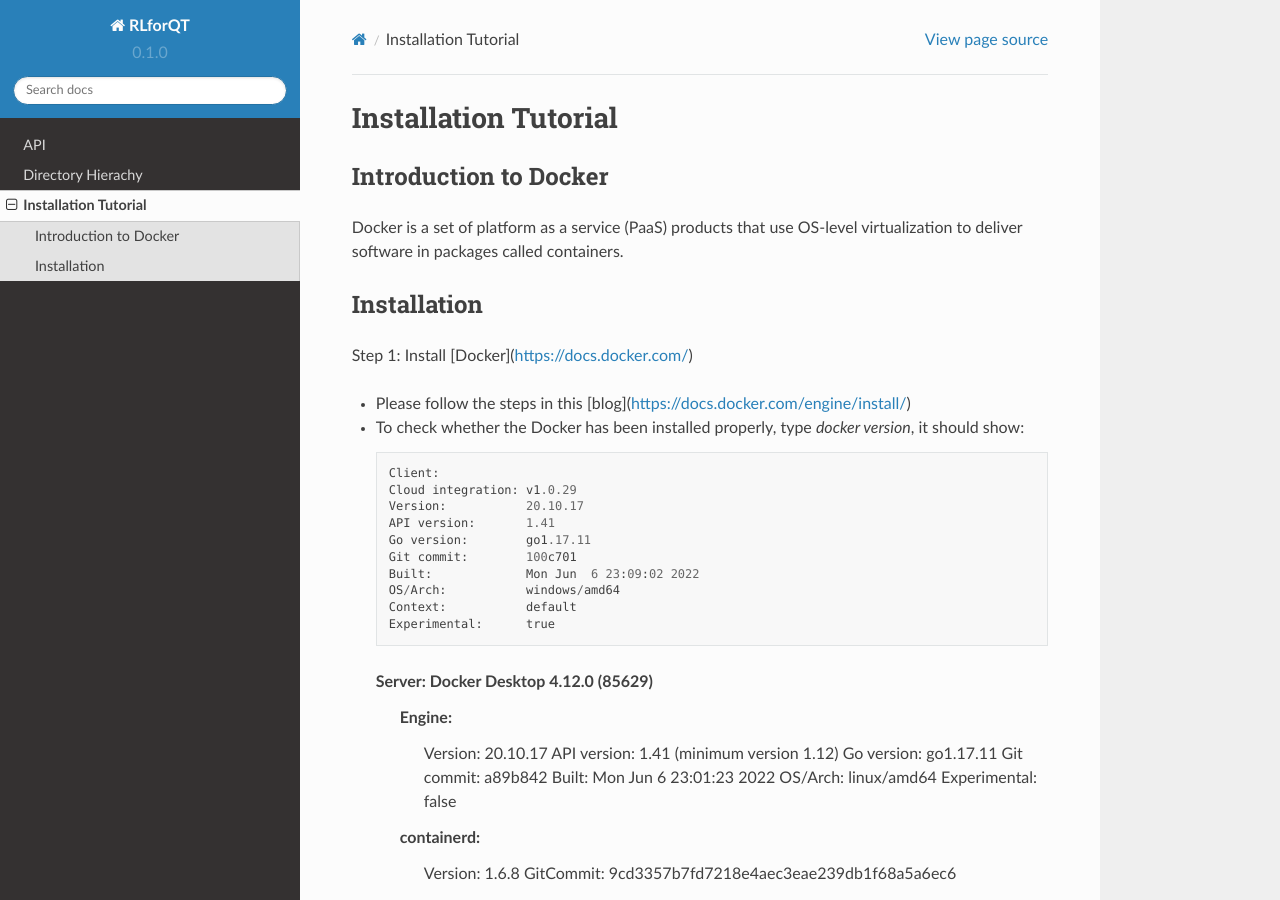
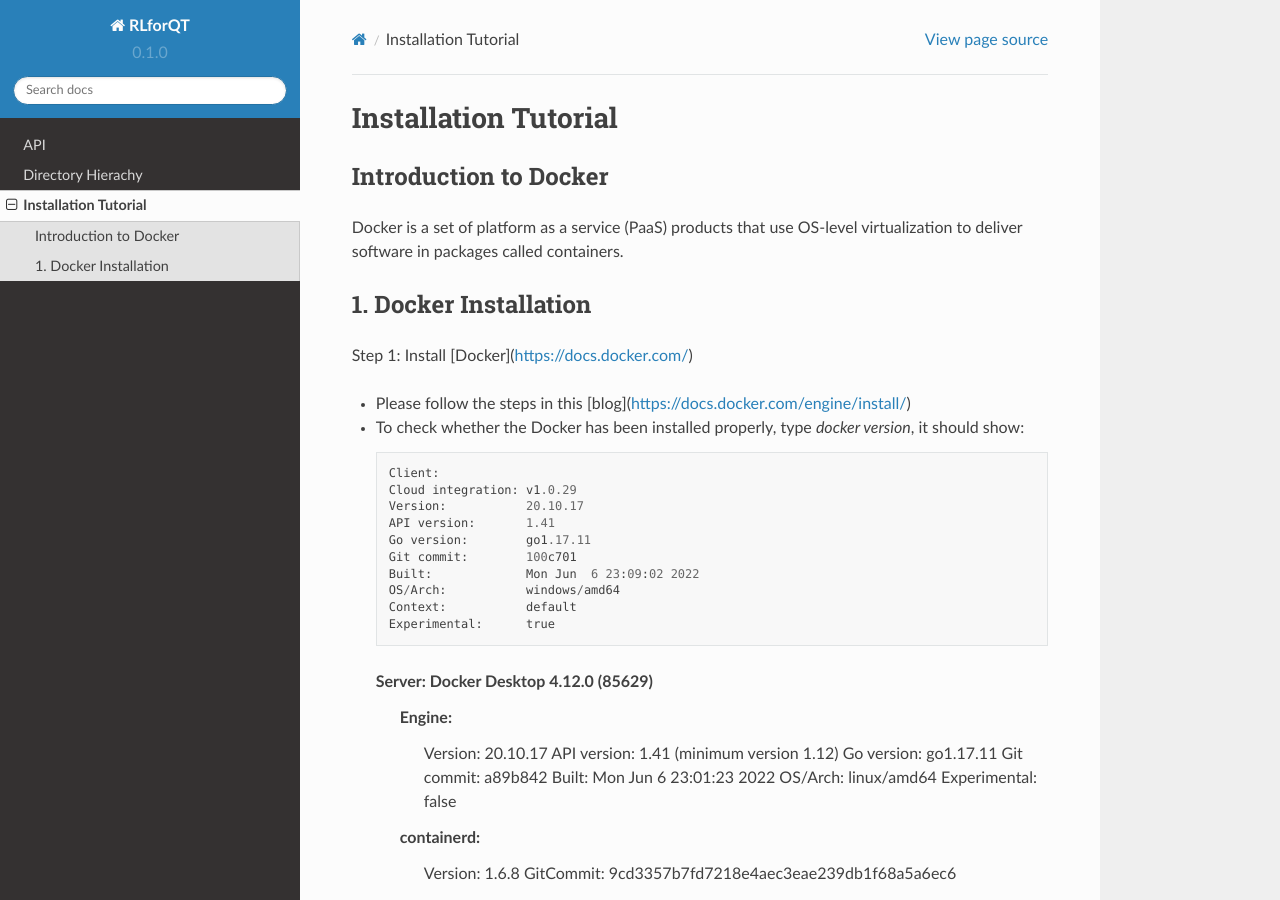
Before and after one commit to yonggang-Xie/readthedocs, a Sphinx documentation site: the page built from docs/source/Installation.rst, in a window 1280 px wide and 900 px high. Built offline with Sphinx 7.4.7 and the Read the Docs theme 2.0.0, drawn with Linux system fonts in a browser that asks for light colours; pages that are not in the unit, such as notebooks, are missing from menus.

Commit message:
Update Installation.rst

```diff
--- a/docs/source/Installation.rst
+++ b/docs/source/Installation.rst
@@ -4,7 +4,7 @@ Introduction to Docker
 -----------------------
 Docker is a set of platform as a service (PaaS) products that use OS-level virtualization to deliver software in packages called containers.
 
-Installation
+1. Docker Installation
 --------------
 | Step 1: Install [Docker](https://docs.docker.com/)
 * Please follow the steps in this [blog](https://docs.docker.com/engine/install/)
```
